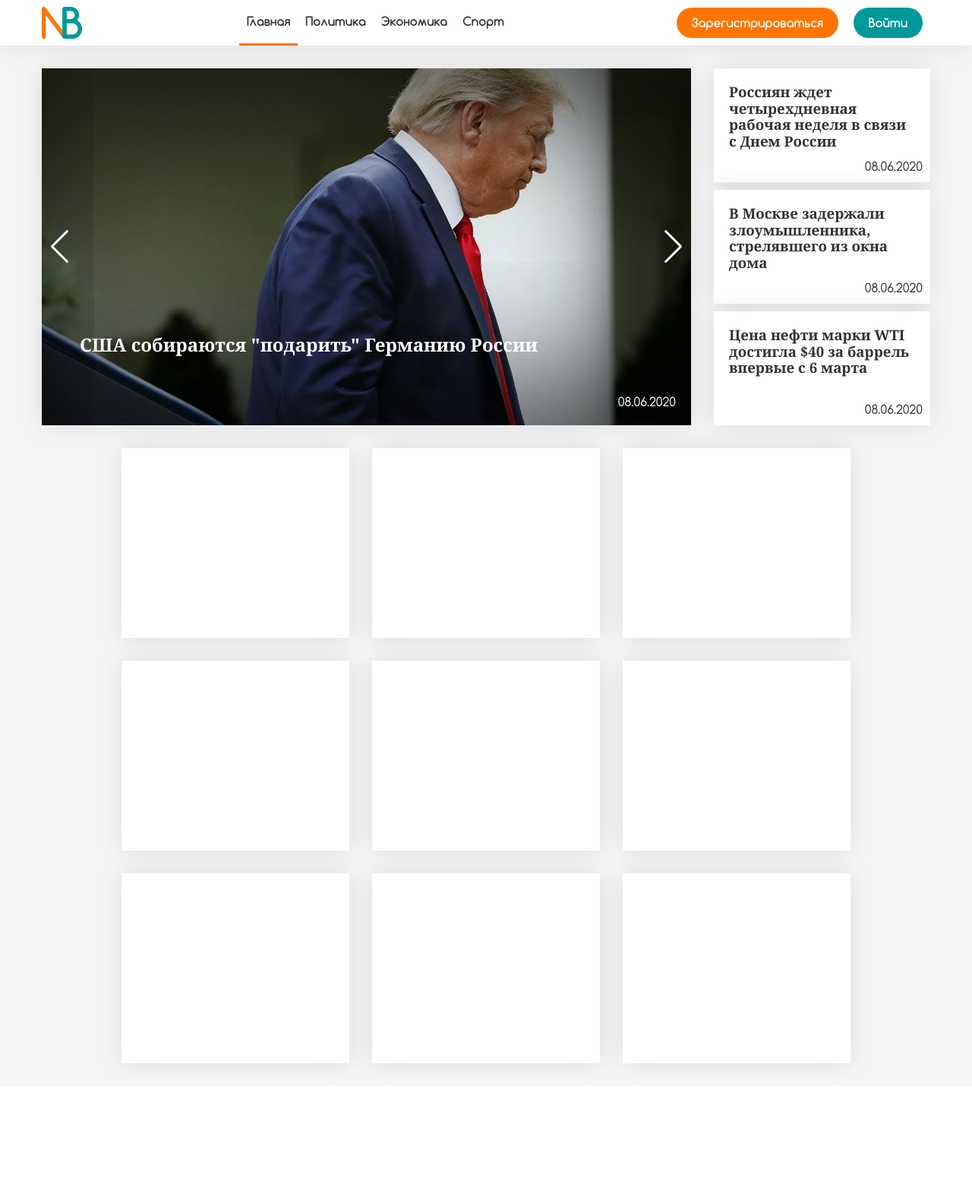
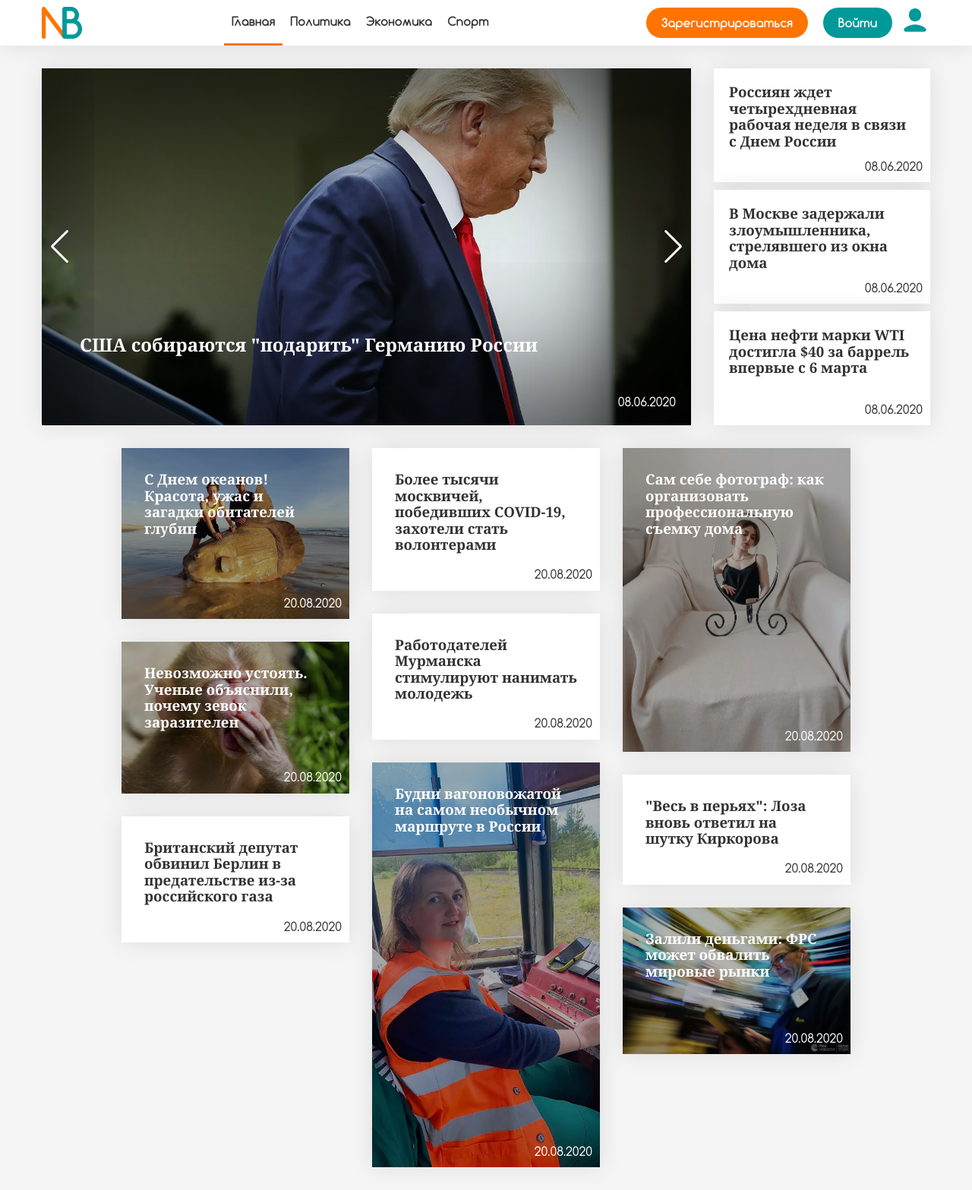
Before and after one commit to Lexa070301/newsboard, a PHP site: page / in a window 1280 px wide. Shown: the whole page at 76% size. Before the commit the page ends 1419 px from the top, so only its background shows below. Run offline with PHP 8.4, Linux system fonts and the light colour scheme.

Commit message:
news board block is ready, add user icon in header

```diff
--- a/css/style.scss
+++ b/css/style.scss
@@ -11,9 +11,11 @@ body {
   background-color: #f5f5f5;
   color: $dark;
 }
+
 @mixin tr {
   transition: 0.3s ease all;
 }
+
 ul, ol, p, h1, h2, h3, h4 {
   padding: 0;
   margin: 0;
@@ -44,7 +46,8 @@ h1, h2, h3, h4 {
 .header {
   background-color: white;
   height: 60px;
-  box-shadow: 0px 0px 30px rgba(0,0,0,0.1);
+  box-shadow: 0px 0px 30px rgba(0, 0, 0, 0.1);
+
   .container {
     display: flex;
     justify-content: space-between;
@@ -59,9 +62,11 @@ h1, h2, h3, h4 {
 .header__logo__img {
   height: 100%;
 }
+
 .menu {
   height: 100%;
 }
+
 .menu__list {
   display: flex;
   justify-content: space-between;
@@ -73,16 +78,19 @@ h1, h2, h3, h4 {
   height: 100%;
   padding: 0px 10px;
   box-sizing: border-box;
-  border-bottom: 3px solid rgba(0,0,0,0);
+  border-bottom: 3px solid rgba(0, 0, 0, 0);
   @include tr;
+
   &:hover {
     border-bottom: 3px solid $main_color;
   }
 
 }
+
 .menu__list__item-active {
   border-bottom: 3px solid $main_color;
 }
+
 .menu__list__item__link {
   height: 100%;
   display: flex;
@@ -92,11 +100,13 @@ h1, h2, h3, h4 {
   color: $dark;
   font-weight: bold;
 }
+
 .cabinet {
   display: flex;
   justify-content: space-between;
   align-items: center;
 }
+
 .cabinet__btn {
   height: 40px;
   border-radius: 20px;
@@ -109,18 +119,27 @@ h1, h2, h3, h4 {
   font-weight: bold;
   outline: none;
 }
+
 .cabinet__registration {
   background-color: $main_color;
   @include tr;
+
   &:hover {
     box-shadow: 0px 0px 10px rgba($main_color, 0.7);
   }
 }
+
 .cabinet__enter {
   background-color: $sub_color;
   @include tr;
+
   &:hover {
     box-shadow: 0px 0px 10px rgba($sub_color, 0.7);
+  }
+}
+.cabinet__link {
+  img {
+    height: 40px;
   }
 }
 //
@@ -128,37 +147,42 @@ h1, h2, h3, h4 {
 //
 .last_news {
   padding: 30px 0px;
+
   .container {
     display: flex;
     justify-content: space-between;
   }
 }
+
 .last_news-container {
   overflow-x: hidden;
   height: 470px;
   background-color: white;
   flex: 3;
 
-  box-shadow: 0px 0px 30px rgba(0,0,0,0.1);
+  box-shadow: 0px 0px 30px rgba(0, 0, 0, 0.1);
   position: relative;
+
   .swiper-slide {
     overflow: hidden;
     position: relative;
     box-sizing: border-box;
     padding: 0px 50px 70px 50px;
     text-decoration: none;
-    box-shadow: inset 0px 0px 200px 20px rgba(0,0,0,1);
+    box-shadow: inset 0px 0px 200px 20px rgba(0, 0, 0, 1);
     display: flex;
     flex-direction: column;
     justify-content: flex-end;
     color: white;
     @include tr;
+
     &:hover {
-      box-shadow: inset 0px 0px 500px 50px rgba(0,0,0,1);
+      box-shadow: inset 0px 0px 500px 50px rgba(0, 0, 0, 1);
       color: $main_color;
     }
   }
 }
+
 .right_news {
   display: flex;
   flex-direction: column;
@@ -166,16 +190,19 @@ h1, h2, h3, h4 {
   flex: 1;
   padding: 0px 0px 0px 30px;
 }
+
 .right_news__item {
   background-color: white;
   height: 150px;
   width: 100%;
   margin-bottom: 10px;
-  box-shadow: 0px 0px 30px rgba(0,0,0,0.1);
+  box-shadow: 0px 0px 30px rgba(0, 0, 0, 0.1);
+
   &:last-child {
     margin-bottom: 0;
   }
 }
+
 .right_news__item__link {
   box-sizing: border-box;
   display: block;
@@ -186,10 +213,12 @@ h1, h2, h3, h4 {
   text-decoration: none;
   position: relative;
   @include tr;
+
   &:hover {
     color: $main_color;
   }
 }
+
 .last_news__slide__title {
   z-index: 2;
   position: relative;
@@ -197,13 +226,16 @@ h1, h2, h3, h4 {
   font-weight: bold;
   height: 50px;
 }
+
 .last_news-prev, .last_news-next {
   color: white;
   @include tr;
+
   &:hover {
     color: $sub_color;
   }
 }
+
 .last_news__date {
   position: absolute;
   display: block;
@@ -211,24 +243,75 @@ h1, h2, h3, h4 {
   bottom: 20px;
   color: white;
 }
+
 .right_news__item__link__date {
   position: absolute;
   right: 10px;
   bottom: 10px;
   color: $dark;
 }
+
 //
 // Board
 //
 .board__grid {
- width: 100%;
+  width: 100%;
   margin: 0px auto;
 }
+
 .board__grid__item {
   background-color: white;
   width: 300px;
-  box-shadow: 0px 0px 30px rgba(0,0,0,0.1);
+  box-shadow: 0px 0px 30px rgba(0, 0, 0, 0.1);
   margin-bottom: 30px;
-  height: 250px;
+  position: relative;
+  display: flex;
+  flex-direction: column;
+  justify-content: flex-end;
+  text-decoration: none;
+  &:hover {
+    .board__grid__item__title {
+      color: $main_color;
+    }
+    .board__grid__item__title-img {
+      color: $main_color;
+    }
+    .board__grid__item__img {
+      filter: brightness(50%);
+    }
+  }
+}
+
+.board__grid__item__img {
+  position: relative;
+  z-index: 1;
+  @include tr;
+  filter: brightness(70%);
+}
+.board__grid__item__title {
+  @include tr;
+  padding: 30px;
+  padding-bottom: 50px;
+  color: $dark;
+}
+.board__grid__item__title-img {
+  @include tr;
+  padding: 30px;
+  position: absolute;
+  left: 0;
+  top: 0;
+  z-index: 2;
+  color: white;
+}
+.board__grid__item__date {
+  position: absolute;
+  display: block;
+  right: 10px;
+  bottom: 10px;
+  z-index: 2;
+  color: $dark;
+}
+.board__grid__item__date-img {
+  color: white;
 }
 @import "media";
--- a/index.html
+++ b/index.html
@@ -40,6 +40,9 @@
         <div class="cabinet">
             <button class="cabinet__btn cabinet__registration">Зарегистрироваться</button>
             <button class="cabinet__btn cabinet__enter">Войти</button>
+            <a href="#" class="cabinet__link">
+                <img src="img/icons/user.svg" alt="Личный кабинет">
+            </a>
         </div>
     </div>
 </header>
@@ -108,39 +111,72 @@
     <section class="board">
         <div class="container">
             <div class="board__grid">
-                <div class="board__grid__item">
+                <a href="#" class="board__grid__item">
+                    <img src="img/news/img4.webp" alt="Картинка новости" width="100%" class="board__grid__item__img">
+                    <h3 class="board__grid__item__title-img">С Днем океанов! Красота, ужас и загадки обитателей
+                        глубин</h3>
+                    <span class="board__grid__item__date board__grid__item__date-img">20.08.2020</span>
 
-                </div>
-                <div class="board__grid__item">
+                </a>
+                <a href="#" class="board__grid__item">
+                    <h3 class="board__grid__item__title">Более тысячи москвичей, победивших COVID-19, захотели стать
+                        волонтерами</h3>
+                    <span class="board__grid__item__date">20.08.2020</span>
 
-                </div>
-                <div class="board__grid__item">
+                </a>
+                <a href="#" class="board__grid__item">
+                    <img src="img/news/img5.webp" alt="Картинка новости" width="100%" class="board__grid__item__img">
+                    <h3 class="board__grid__item__title-img">Сам себе фотограф: как организовать профессиональную
+                        съемку
+                        дома</h3>
+                    <span class="board__grid__item__date board__grid__item__date-img">20.08.2020</span>
 
-                </div>
-                <div class="board__grid__item">
+                </a>
+                <a href="#" class="board__grid__item">
+                    <h3 class="board__grid__item__title">Работодателей Мурманска стимулируют нанимать молодежь</h3>
+                    <span class="board__grid__item__date">20.08.2020</span>
 
-                </div>
-                <div class="board__grid__item">
+                </a>
+                <a href="#" class="board__grid__item">
+                    <img src="img/news/img6.webp" alt="Картинка новости" width="100%" class="board__grid__item__img">
+                    <h3 class="board__grid__item__title-img">Невозможно устоять. Ученые объяснили, почему зевок
+                        заразителен</h3>
+                    <span class="board__grid__item__date board__grid__item__date-img">20.08.2020</span>
+                </a>
 
-                </div>
-                <div class="board__grid__item">
+                <a href="#" class="board__grid__item">
+                    <img src="img/news/img7.webp" alt="Картинка новости" width="100%" class="board__grid__item__img">
+                    <h3 class="board__grid__item__title-img">Будни вагоновожатой на самом необычном маршруте в
+                        России</h3>
+                    <span class="board__grid__item__date board__grid__item__date-img">20.08.2020</span>
 
-                </div>
-                <div class="board__grid__item">
+                </a>
+                <a href="#" class="board__grid__item">
+                    <h3 class="board__grid__item__title">"Весь в перьях": Лоза вновь ответил на шутку Киркорова</h3>
+                    <span class="board__grid__item__date">20.08.2020</span>
 
-                </div>
-                <div class="board__grid__item">
+                </a>
+                <a href="#" class="board__grid__item">
+                    <h3 class="board__grid__item__title">Британский депутат обвинил Берлин в предательстве из-за
+                        российского газа</h3>
+                    <span class="board__grid__item__date">20.08.2020</span>
 
-                </div>
-                <div class="board__grid__item">
+                </a>
+                <a href="#" class="board__grid__item">
+                    <img src="img/news/img8.webp" alt="Картинка новости" width="100%" class="board__grid__item__img">
+                    <h3 class="board__grid__item__title-img">Залили деньгами: ФРС может обвалить мировые рынки</h3>
+                    <span class="board__grid__item__date board__grid__item__date-img">20.08.2020</span>
 
-                </div>
+                </a>
+
             </div>
         </div>
     </section>
 </main>
 <footer>
+    <div class="container">
 
+    </div>
 </footer>
 <script src="js/jquery-3.5.1.min.js"></script>
 <script src="js/jquery-migrate-1.2.1.min.js"></script>
```
Also changed, not shown: css/style.css, img/icons/user.svg (added), img/news/img4.webp (added), img/news/img5.webp (added), img/news/img6.webp (added), img/news/img7.webp (added), img/news/img8.webp (added). Lines whose indentation alone changed are shown as unchanged.
